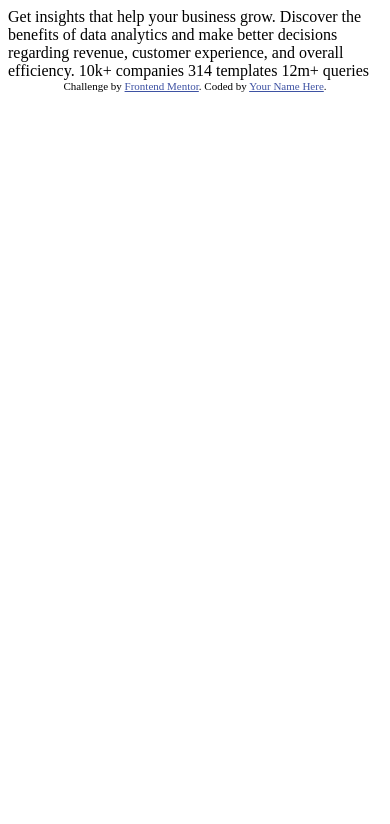
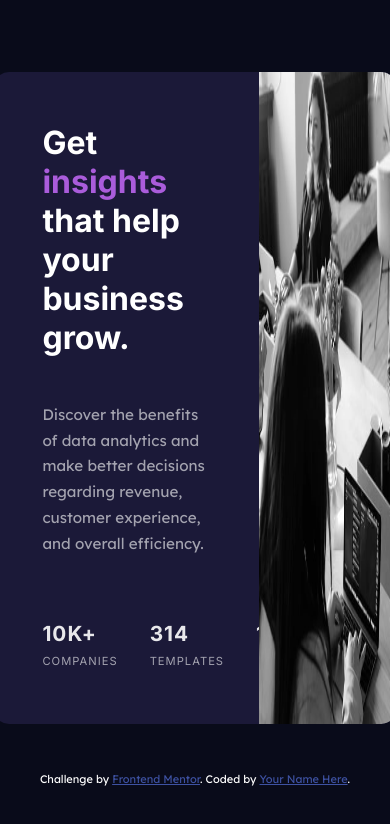
Before and after one commit to rawsashimi1604/StatsPreviewCard, a plain HTML site: page index.html in a window 390 px wide. Drawn offline with Linux system fonts and the light colour scheme.

Commit message:
added basic mobile and desktop styles, missing color for img

```diff
--- /dev/null
+++ b/css/styles.css
@@ -0,0 +1,116 @@
+body {
+  background-color: hsl(233, 47%, 7%);
+  font-family: "Lexend Deca", sans-serif;
+  align-items: center;
+  display: flex;
+  flex-direction: column;
+  min-height: 100vh;
+  padding: 1rem;
+}
+
+main {
+  display: flex;
+  flex-direction: column;
+  color: white;
+  background-color: hsl(244, 38%, 16%);
+  margin: 3rem 1rem;
+  border-radius: 15px;
+  overflow: hidden;
+}
+
+section {
+  display: flex;
+  flex-direction: column;
+  align-items: center;
+  padding: 0.5rem 2rem;
+}
+
+h1 {
+  font-family: "Inter", sans-serif;
+  text-align: center;
+  margin-bottom: -2px;
+}
+.insights {
+  color: hsl(277, 64%, 61%);
+}
+
+.attribution {
+  color: white;
+}
+
+p {
+  text-align: center;
+  font-size: 0.85rem;
+  line-height: 1.7;
+  margin-bottom: 2rem;
+  color: hsla(0, 0%, 100%, 0.6);
+}
+
+.stats {
+  text-align: center;
+  font-family: "Inter", sans-serif;
+  text-transform: uppercase;
+  font-size: 0.7rem;
+  margin-bottom: 1rem;
+}
+
+.stats div {
+  margin-bottom: 1rem;
+  color: hsla(0, 0%, 100%, 0.6);
+  letter-spacing: 1px;
+}
+
+.block {
+  display: block;
+  font-size: 1.3rem;
+  font-weight: 700;
+  margin-bottom: 0.5rem;
+  color: hsla(0, 0%, 100%, 0.9);
+}
+
+@media screen and (min-width: 375px) {
+  main {
+    flex-direction: row;
+    justify-content: space-between;
+  }
+
+  .container {
+    flex-direction: column;
+    justify-content: space-around;
+  }
+  img {
+    order: 1;
+    width: 50%;
+  }
+
+  section {
+    width: 50%;
+  }
+
+  h1 {
+    font-size: 200%;
+    text-align: start;
+    padding: 1rem;
+  }
+
+  p {
+    text-align: start;
+    align-self: flex-start;
+    padding: 1rem;
+    font-size: 0.95rem;
+  }
+
+  .stats {
+    align-self: flex-start;
+    padding: 1rem;
+    display: flex;
+  }
+
+  .stats div {
+    margin-right: 2rem;
+  }
+
+  .block {
+    text-align: start;
+  }
+}
--- a/index.html
+++ b/index.html
@@ -13,17 +13,36 @@
     .attribution { font-size: 11px; text-align: center; }
     .attribution a { color: hsl(228, 45%, 44%); }
   </style>
+
+  <link rel="preconnect" href="https://fonts.googleapis.com">
+  <link rel="preconnect" href="https://fonts.gstatic.com" crossorigin>
+  <link href="https://fonts.googleapis.com/css2?family=Inter:wght@400;700&display=swap" rel="stylesheet">
+  <link href="https://fonts.googleapis.com/css2?family=Inter:wght@400;700&family=Lexend+Deca&display=swap" rel="stylesheet">
+
+  <link rel="stylesheet" href="./css/styles.css">
 </head>
 <body>
 
-  Get insights that help your business grow.
+  <main>
+    <img src="./images/image-header-mobile.jpg" alt="image-mobile">
+    <section class="container">
+      <h1>Get <span class="insights">insights</span> that help your business grow.</h1>
+      <p>Discover the benefits of data analytics and make better decisions regarding revenue, customer
+      experience, and overall efficiency.</p>
 
-  Discover the benefits of data analytics and make better decisions regarding revenue, customer
-  experience, and overall efficiency.
-
-  10k+ companies
-  314 templates
-  12m+ queries
+      <div class="stats">
+        <div>
+          <span class="block">10k+</span> companies
+        </div>
+        <div>
+          <span class="block">314</span> templates
+        </div>
+        <div>
+          <span class="block">12m+</span> queries
+        </div>
+      </div>
+    </section>
+  </main>
 
   <div class="attribution">
     Challenge by <a href="https://www.frontendmentor.io?ref=challenge" target="_blank">Frontend Mentor</a>.
```
